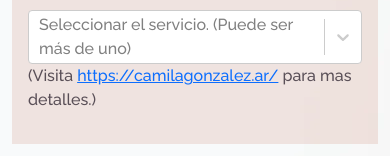
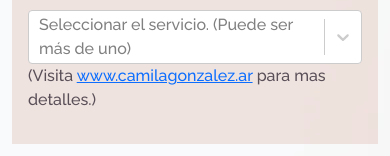
Before and after one commit to PulpoI/presupuestador, a React (Create React App) app in the folder presupuestador/: page / in a window 390 px wide. Shown: the part 591-747 px from the top of the page. Built offline with nearby package versions, Linux system fonts and the light colour scheme; a web font is replaced by a local one.

Commit message:
detalles de swal y estilos responsive

```diff
--- a/presupuestador/src/App.js
+++ b/presupuestador/src/App.js
@@ -46,7 +46,13 @@ function App() {
   ];
 
   if (diferenciaMeses < cuota.value && cuota.value !== 1) {
-    swal("Las cuotas deben finalizar antes de la fecha elegida.");
+    // swal(
+    //   "Las cuotas deben finalizar antes de la fecha elegida. (Cambia la fecha o la cantidad cuotas)"
+    // );
+    swal(
+      "Las cuotas deben finalizar antes de la fecha elegida.",
+      "(Cambia la fecha o la cantidad cuotas)"
+    );
     setCuota(1);
   }
 
@@ -195,7 +201,7 @@ function App() {
                 target="_blank"
                 rel="noreferrer"
               >
-                https://camilagonzalez.ar/
+                www.camilagonzalez.ar
               </a>{" "}
               para mas detalles.)
             </p>
```
